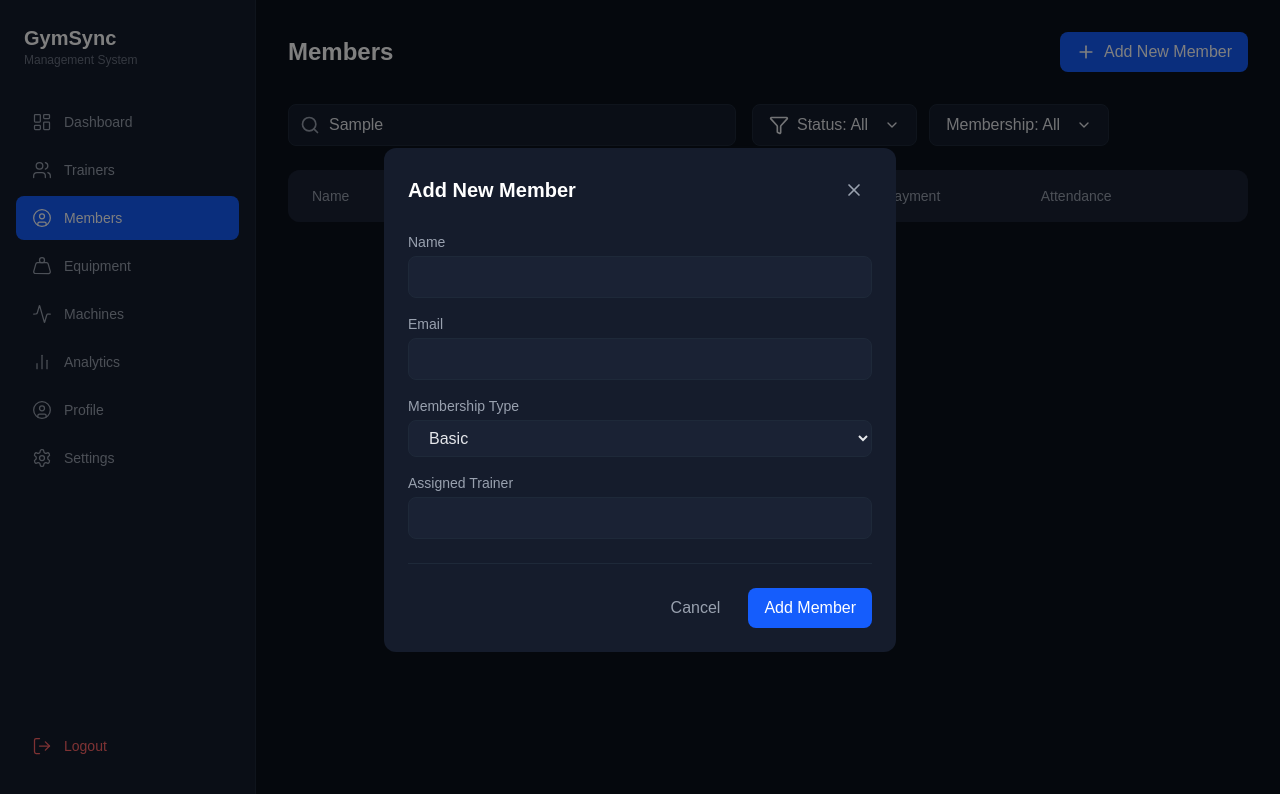
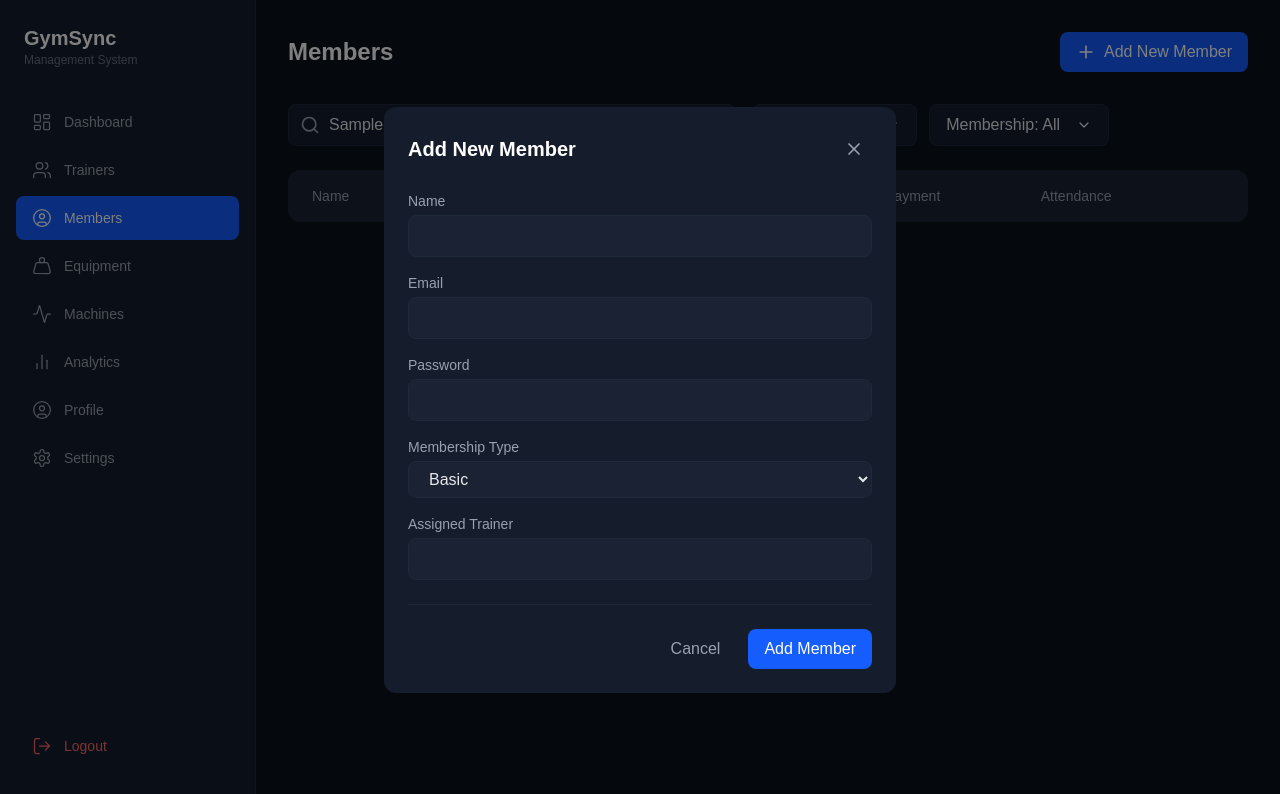
Before and after one commit to philocalist9/gym-manage, a Next.js app: page /dashboard/gym-owner/members in a window 1280 px wide. Both pictures are taken after typing "Sample" into the empty fields and a click on the button "Add New Member". Shown: the top 794 px of the page. Built offline with nearby package versions, Linux system fonts and the light colour scheme.

Commit message:
fixed the add trainer/member

```diff
--- a/src/app/dashboard/gym-owner/members/components/add-member-modal.tsx
+++ b/src/app/dashboard/gym-owner/members/components/add-member-modal.tsx
@@ -13,6 +13,7 @@ interface Member {
   id: string;
   name: string;
   email: string;
+  password: string;
   membershipType: "Basic" | "Premium" | "VIP";
   status: "Active" | "Inactive" | "Pending";
   joiningDate: string;
@@ -25,6 +26,7 @@ export default function AddMemberModal({ isOpen, onClose, onAdd }: AddMemberModa
   const [formData, setFormData] = useState({
     name: "",
     email: "",
+    password: "",
     membershipType: "Basic",
     trainer: "",
   });
@@ -46,7 +48,8 @@ export default function AddMemberModal({ isOpen, onClose, onAdd }: AddMemberModa
     setFormData({
       name: "",
       email: "",
-      membershipType: "Basic",
+      password: "",
+      membershipType: "Basic" as const,
       trainer: "",
     });
     onClose();
@@ -90,6 +93,19 @@ export default function AddMemberModal({ isOpen, onClose, onAdd }: AddMemberModa
                 type="email"
                 value={formData.email}
                 onChange={(e) => setFormData({ ...formData, email: e.target.value })}
+                required
+                className="w-full px-4 py-2 bg-[#1A2234] border border-gray-800 rounded-lg text-gray-200 placeholder-gray-500 focus:outline-none focus:border-blue-500"
+              />
+            </div>
+
+            <div>
+              <label className="block text-sm font-medium text-gray-400 mb-1">
+                Password
+              </label>
+              <input
+                type="password"
+                value={formData.password}
+                onChange={(e) => setFormData({ ...formData, password: e.target.value })}
                 required
                 className="w-full px-4 py-2 bg-[#1A2234] border border-gray-800 rounded-lg text-gray-200 placeholder-gray-500 focus:outline-none focus:border-blue-500"
               />
--- a/src/app/dashboard/gym-owner/trainers/components/add-trainer-modal.tsx
+++ b/src/app/dashboard/gym-owner/trainers/components/add-trainer-modal.tsx
@@ -13,6 +13,7 @@ interface Trainer {
   id: string;
   name: string;
   email: string;
+  password: string;
   specialization: string;
   status: "Available" | "In Session" | "Off Duty";
   totalClients: number;
@@ -24,6 +25,7 @@ export default function AddTrainerModal({ isOpen, onClose, onAdd }: AddTrainerMo
   const [formData, setFormData] = useState({
     name: "",
     email: "",
+    password: "",
     specialization: "",
     status: "Available" as const,
   });
@@ -83,6 +85,20 @@ export default function AddTrainerModal({ isOpen, onClose, onAdd }: AddTrainerMo
           </div>
 
           <div>
+            <label htmlFor="password" className="block text-sm font-medium text-gray-400 mb-1">
+              Password
+            </label>
+            <input
+              type="password"
+              id="password"
+              required
+              value={formData.password}
+              onChange={(e) => setFormData({ ...formData, password: e.target.value })}
+              className="w-full px-4 py-2 bg-[#1A2234] border border-gray-800 rounded-lg text-gray-200 placeholder-gray-400 focus:outline-none focus:border-blue-500"
+            />
+          </div>
+
+          <div>
             <label htmlFor="specialization" className="block text-sm font-medium text-gray-400 mb-1">
               Specialization
             </label>
```
